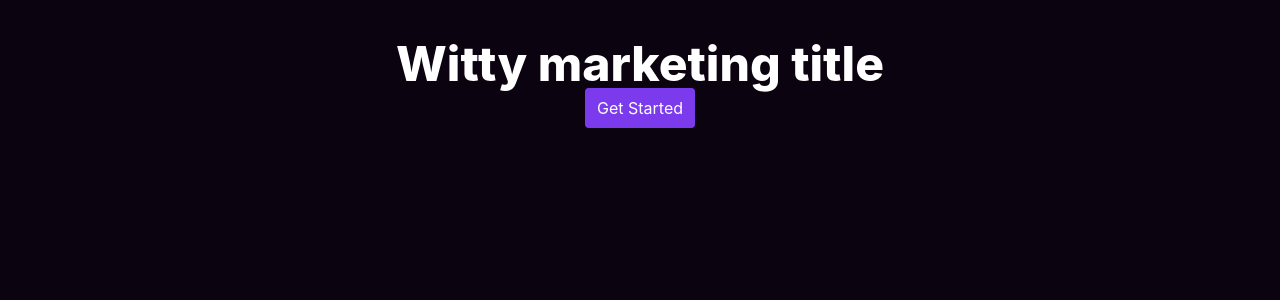
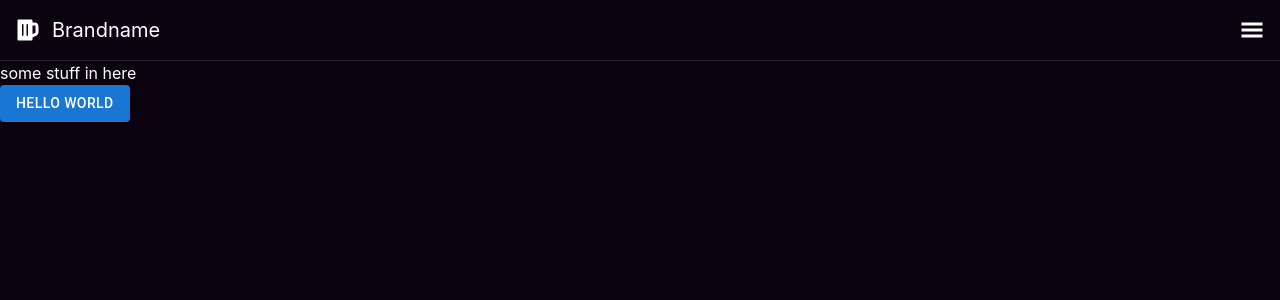
Before and after one commit to denningta/machineshoptech-next, a Next.js app: page / in a window 1280 px wide. Shown: the top 300 px of the page. Built offline with nearby package versions, Linux system fonts and the light colour scheme.

Commit message:
added toolbar component and MUI

```diff
--- /dev/null
+++ b/components/layout.tsx
@@ -0,0 +1,15 @@
+import Toolbar from "./toolbar";
+
+interface Props {
+  children: JSX.Element[];
+}
+
+export default function Layout({ children }: Props) {
+  console.log(children);
+  return (
+    <>
+      <Toolbar />
+      <div id="main">{children}</div>
+    </>
+  );
+}
--- /dev/null
+++ b/components/toolbar.tsx
@@ -0,0 +1,59 @@
+import React from "react";
+import { FaBeer } from "react-icons/fa";
+import { GiHamburgerMenu } from "react-icons/gi";
+import Drawer from "@mui/material/Drawer";
+import List from "@mui/material/List";
+import ListItem from "@mui/material/ListItem";
+import ListItemText from "@mui/material/ListItemText";
+
+type Anchor = "top" | "left" | "bottom" | "right";
+
+export default function Toolbar() {
+  const [state, setState] = React.useState({
+    right: false,
+  });
+
+  const toggleDrawer =
+    (anchor: Anchor, open: boolean) =>
+    (event: React.KeyboardEvent | React.MouseEvent) => {
+      if (
+        event.type === "keydown" &&
+        ((event as React.KeyboardEvent).key === "Tab" ||
+          (event as React.KeyboardEvent).key === "Shift")
+      ) {
+        return;
+      }
+
+      setState({ ...state, [anchor]: open });
+    };
+
+  return (
+    <>
+      <div className="flex items-center p-4 border-b border-white border-opacity-10 text-xl">
+        <div className="pr-3 text-2xl">
+          <FaBeer />
+        </div>
+        <div className="grow text-xl">Brandname</div>
+        <div
+          className="text-2xl cursor-pointer"
+          onClick={toggleDrawer("right", true)}
+        >
+          <GiHamburgerMenu />
+        </div>
+      </div>
+      <Drawer
+        anchor="right"
+        open={state["right"]}
+        onClose={toggleDrawer("right", false)}
+      >
+        <List>
+          {["All mail", "Trash", "Spam"].map((text) => (
+            <ListItem button key={text}>
+              <ListItemText primary={text} />
+            </ListItem>
+          ))}
+        </List>
+      </Drawer>
+    </>
+  );
+}
--- a/pages/index.tsx
+++ b/pages/index.tsx
@@ -1,12 +1,16 @@
-import type { NextPage } from 'next';
-import Header from './landing-page /header';
+import type { NextPage } from "next";
+import Layout from "../components/layout";
+import Button from "@mui/material/Button";
 
 const Home: NextPage = () => {
   return (
-    <div className='p-10'>
-      <Header />
-    </div>
-  )
-}
+    <>
+      <Layout>
+        <div>some stuff in here</div>
+        <Button variant="contained">Hello World</Button>
+      </Layout>
+    </>
+  );
+};
 
-export default Home
+export default Home;
--- a/pages/landing-page /header/header.tsx
+++ /dev/null
@@ -1,10 +0,0 @@
-import React from "react";
-
-export default function Header()  {
-    return (
-      <div className='text-center'>
-          <div className='text-5xl font-extrabold'>Witty marketing title</div>
-          <button className='bg-violet-600 px-3 py-2 rounded'>Get Started</button>
-      </div>
-    );
-}
--- a/pages/landing-page /header/index.tsx
+++ /dev/null
@@ -1 +0,0 @@
-export { default } from './header';
--- a/pages/sanityClient.tsx
+++ b/sanityClient.tsx
@@ -4,4 +4,5 @@ export default sanityClient({
   projectId: "b74i10k9", // find this at manage.sanity.io, run `sanity init` to initialize
   dataset: "production", // this is from when we answered those question from 'sanity init'
   useCdn: true,
+  apiVersion: 'v2021-10-21',
 });
```
Also changed, not shown: package.json (+11 -2 lines), .eslintrc.json, 1 other file (tests, documents, lock files or other folders).
